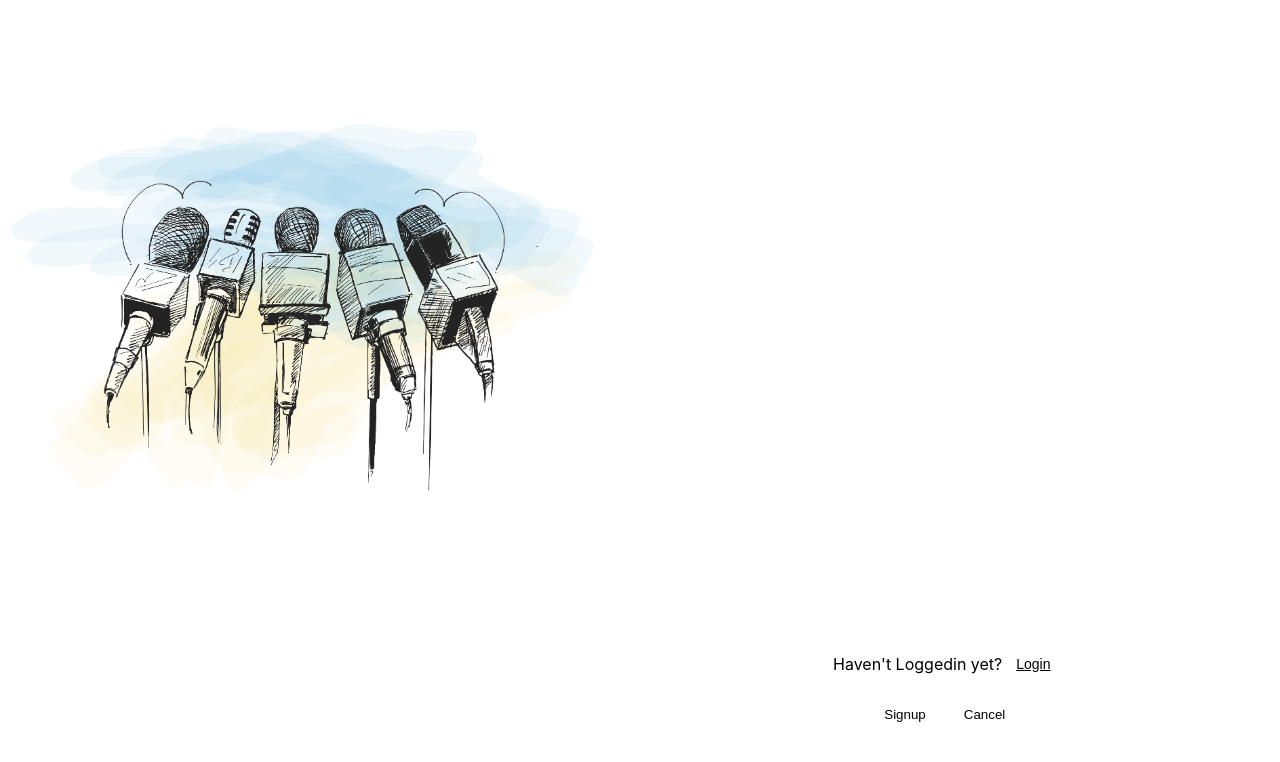
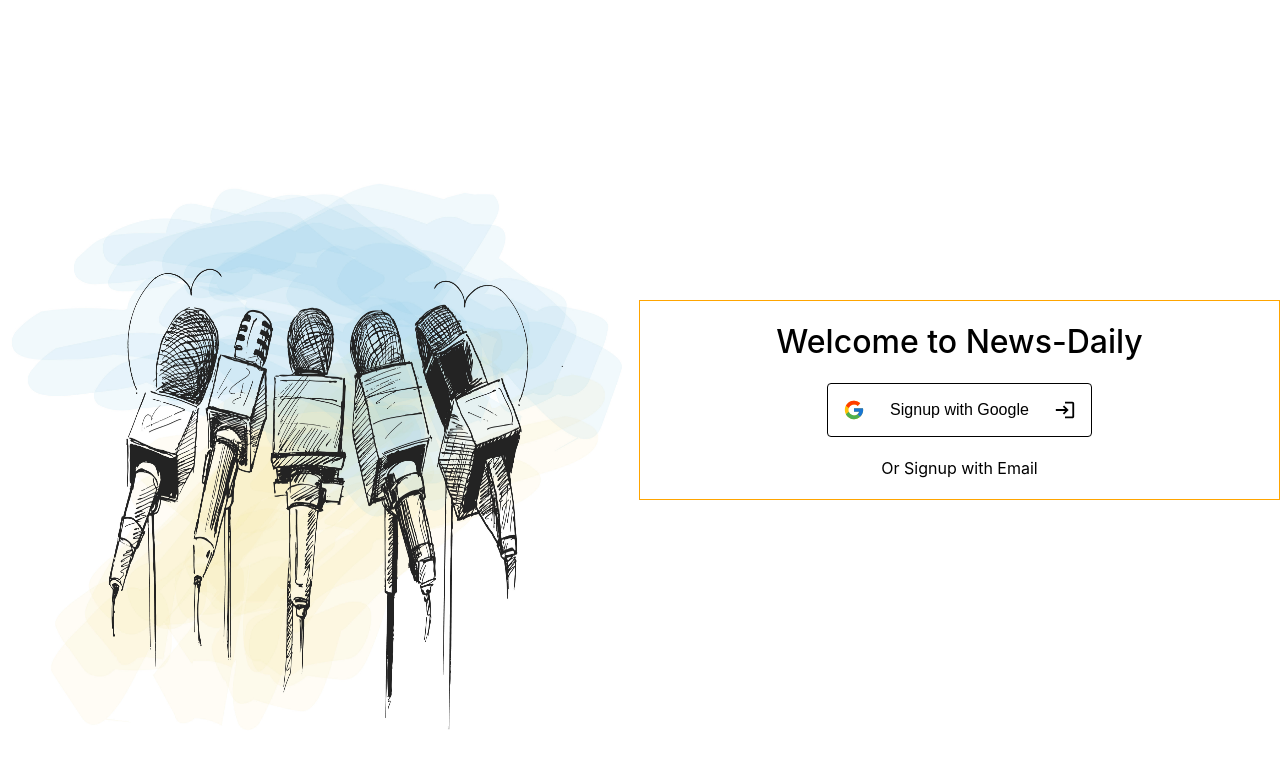
Before and after one commit to Abhishekr2122/news-daily, a React (Create React App) app: page / in a window 1280 px wide. Shown: the top 762 px of the page. Built offline with nearby package versions, Linux system fonts and the light colour scheme; the HTML template or start-up script is replaced by a standard one.

Commit message:
Refactored the code of signup page.

```diff
--- a/src/pages/Signup.js
+++ b/src/pages/Signup.js
@@ -1,6 +1,6 @@
 import styled from "styled-components";
 import { SiDesignernews } from "react-icons/si";
-import SignupForm from "../ui/SignupForm";
+// import SignupForm from "../ui/SignupForm";
 import SignupInput from "../ui/SignupInput";
 import { useForm } from "react-hook-form";
 import SignupFooter from "../ui/SignupFooter";
@@ -8,12 +8,16 @@ import inputValidation from "../handlers/inputValidation";
 import { useEffect, useState } from "react";
 import Spinner from "../ui/Spinner";
 import { useNavigate } from "react-router-dom";
+import SignupImage from "../ui/signup_components/SignupImage";
+import SignupForm from "../ui/signup_components/SignupForm";
 
 const StyledConatiner = styled.div`
   height: 100vh;
   width: 100vw;
   display: flex;
-  flex-direction: row;
+  align-items: center;
+  justify-content: center;
+  /* background-color: aliceblue; */
 
   /* background-image: linear-gradient(
     to left top,
@@ -26,19 +30,8 @@ const StyledConatiner = styled.div`
   /* background-color: blue; */
 `;
 
-const StyledSubContainer1 = styled.div`
-  height: 100%;
-  width: 50%;
-  /* background-color: aliceblue; */
-
-  background-image: url("./new-news-image.jpg");
-  background-repeat: no-repeat;
-  background-size: contain;
-`;
-
 const StyledSubContainer2 = styled.div`
   height: 100%;
-  width: 55%;
 
   display: flex;
   flex-direction: column;
@@ -48,7 +41,7 @@ const StyledSubContainer2 = styled.div`
 
 const StyledHeading = styled.h1`
   text-align: center;
-  color: white;
+  color: black;
   width: 100%;
   text-decoration: underline;
   font-size: 30px;
@@ -123,9 +116,20 @@ export default function Signup() {
 
   return (
     <StyledConatiner>
-      <StyledSubContainer1></StyledSubContainer1>
+      <div
+        style={{
+          height: "100%",
+          display: "flex",
+          width: "100%",
+          alignItems: "center",
+          justifyContent: "center",
+        }}
+      >
+        <SignupImage />
+        <SignupForm />
+      </div>
 
-      <StyledSubContainer2>
+      {/* <StyledSubContainer2>
         <StyledHeading>Come let's join News-Daily</StyledHeading>
         <SignupForm
           handleSubmit={handleSubmit}
@@ -215,7 +219,7 @@ export default function Signup() {
             </StyledFormButton>
           </StyledFormBtnContainer>
         </SignupForm>
-      </StyledSubContainer2>
+      </StyledSubContainer2> */}
     </StyledConatiner>
   );
 }
--- a/src/ui/SignupFooter.js
+++ b/src/ui/SignupFooter.js
@@ -16,33 +16,33 @@ export default function SignupFooter() {
   return (
     <StyledFooter>
       <AnchorElem href="https://github.com/Abhishekr2122" target="noreferrer">
-        <FaGithub style={{ color: "white", height: "23px", width: "23px" }} />
+        <FaGithub style={{ color: "black", height: "23px", width: "23px" }} />
       </AnchorElem>
       <AnchorElem
         href="https://www.linkedin.com/in/abhishek-shinde1/"
         target="noreferrer"
       >
-        <FaLinkedin style={{ color: "white", height: "23px", width: "23px" }} />
+        <FaLinkedin style={{ color: "black", height: "23px", width: "23px" }} />
       </AnchorElem>
       <AnchorElem
         href="https://github.com/Abhishekr2122?tab=repositories"
         target="noreferrer"
       >
         <GoProjectSymlink
-          style={{ color: "white", height: "23px", width: "23px" }}
+          style={{ color: "black", height: "23px", width: "23px" }}
         />
       </AnchorElem>
       <AnchorElem
         href="https://drive.google.com/file/d/1q4onSVqsiyR_1DwU9yF_6LmU-YpRWJOB/view"
         target="noreferrer"
       >
-        <ImProfile style={{ color: "white", height: "23px", width: "23px" }} />
+        <ImProfile style={{ color: "black", height: "23px", width: "23px" }} />
       </AnchorElem>
       <AnchorElem
         href="https://abhishek-shinde-portfolio-netlify.netlify.app/"
         target="noreferrer"
       >
-        <FaPortrait style={{ color: "white", height: "23px", width: "23px" }} />
+        <FaPortrait style={{ color: "black", height: "23px", width: "23px" }} />
       </AnchorElem>
     </StyledFooter>
   );
--- a/src/ui/SignupForm.js
+++ b/src/ui/SignupForm.js
@@ -2,7 +2,7 @@ import { FaGoogle } from "react-icons/fa";
 import { MdLogin } from "react-icons/md";
 
 import styled from "styled-components";
-import useType from "../hooks/useType";
+
 import toast from "react-hot-toast";
 
 import "./signupform.css";
@@ -30,20 +30,10 @@ const StyledBtnContainer = styled.div`
   gap: 1rem;
 `;
 
-const StyledButton = styled.button`
-  padding: 10px;
-  background-color: transparent;
-  color: white;
-  border: 1px solid white;
-  border-radius: 4px;
-  cursor: pointer;
-  transition-duration: 1s;
-`;
-
 const StyledSignupGoogleBtn = styled.button`
   background-color: transparent;
-  color: white;
-  border: 1px solid white;
+  color: black;
+  border: 1px solid black;
   border-radius: 4px;
   padding: 4px;
   width: 50%;
@@ -59,7 +49,7 @@ const StyledPara1 = styled.p`
 `;
 
 const StyledPara2 = styled.p`
-  color: white;
+  color: black;
   width: 100%;
   text-align: center;
   border-bottom: 1px solid white;
@@ -131,24 +121,6 @@ export default function SignupForm({
 
   return (
     <StyledContainer>
-      <StyledBtnContainer>
-        {/* <StyledButton
-          onClick={function () {
-            setType("User");
-          }}
-          id={`${type === "User" ? "active1" : ""}`}
-        >
-          Signup as User
-        </StyledButton>
-        <StyledButton
-          onClick={function () {
-            setType("Admin");
-          }}
-          id={`${type === "Admin" ? "active2" : ""}`}
-        >
-          Signup as Admin
-        </StyledButton> */}
-      </StyledBtnContainer>
       <StyledSignupGoogleBtn
         onClick={function () {
           if (!type) {
--- a/src/ui/SignupInput.js
+++ b/src/ui/SignupInput.js
@@ -4,7 +4,7 @@ const StyledInputContainer = styled.div`
   display: flex;
   flex-direction: column;
   gap: 0.5rem;
-  color: white;
+  color: black;
   width: 100%;
 `;
 
@@ -15,7 +15,7 @@ const StyledInput = styled.input`
   color: inherit;
   background-color: transparent;
   outline: none;
-  border: 1px solid white;
+  border: 1px solid black;
   border-radius: 6px;
 
   &:focus {
@@ -26,7 +26,7 @@ const StyledInput = styled.input`
   }
 
   &::placeholder {
-    color: white;
+    color: black;
     transition-duration: 0.5s;
   }
 `;
--- /dev/null
+++ b/src/ui/signup_components/SignupForm.js
@@ -0,0 +1,11 @@
+import "./signupform.css";
+
+import SignupFormHeader from "./SignupFormHeader";
+
+export default function SignupForm() {
+  return (
+    <div className="signup-form">
+      <SignupFormHeader />
+    </div>
+  );
+}
--- /dev/null
+++ b/src/ui/signup_components/SignupFormHeader.js
@@ -0,0 +1,24 @@
+import "./signupformheader.css";
+
+import { FcGoogle } from "react-icons/fc";
+import { MdLogin } from "react-icons/md";
+
+export default function SignupFormHeader() {
+  return (
+    <div className="signup-form-header">
+      <h1 className="signup-form-heading">
+        {/* Welcome to <span style={{ color: "#B9def1" }}>News</span>
+        <span style={{ color: "#fcf5d9" }}>Daily</span> */}
+        Welcome to News-Daily
+      </h1>
+
+      <button className="signup-google-btn">
+        <FcGoogle className="signup-google-btn-icon" />
+        <span style={{ fontSize: "medium" }}>Signup with Google</span>
+        <MdLogin className="signup-google-btn-icon" />
+      </button>
+
+      <h4 className="signup-form-sub-heading">Or Signup with Email</h4>
+    </div>
+  );
+}
--- /dev/null
+++ b/src/ui/signup_components/SignupImage.js
@@ -0,0 +1,5 @@
+import "./signupimage.css";
+
+export default function SignupImage() {
+  return <div className="signup-image"></div>;
+}
--- /dev/null
+++ b/src/ui/signup_components/signupform.css
@@ -0,0 +1,4 @@
+.signup-form {
+  border: 1px solid orange;
+  width: 50%;
+}
--- /dev/null
+++ b/src/ui/signup_components/signupformheader.css
@@ -0,0 +1,30 @@
+.signup-form-header {
+  /* border: 1px solid brown; */
+  display: flex;
+  flex-direction: column;
+  align-items: center;
+}
+
+.signup-google-btn {
+  border: 1px solid black;
+  display: flex;
+  align-items: center;
+  padding: 15px;
+  gap: 25px;
+  background-color: transparent;
+  cursor: pointer;
+  border-radius: 4px;
+}
+
+.signup-form-heading {
+  font-weight: 500;
+}
+
+.signup-google-btn-icon {
+  height: 22px;
+  width: 22px;
+}
+
+.signup-form-sub-heading {
+  font-weight: 400;
+}
--- /dev/null
+++ b/src/ui/signup_components/signupimage.css
@@ -0,0 +1,8 @@
+.signup-image {
+  /* border: 1px solid red; */
+  background-image: url("../../../public/new-news-image.jpg");
+  height: 100%;
+  width: 50%;
+  background-size: 100% 100%;
+  background-repeat: no-repeat;
+}
```
